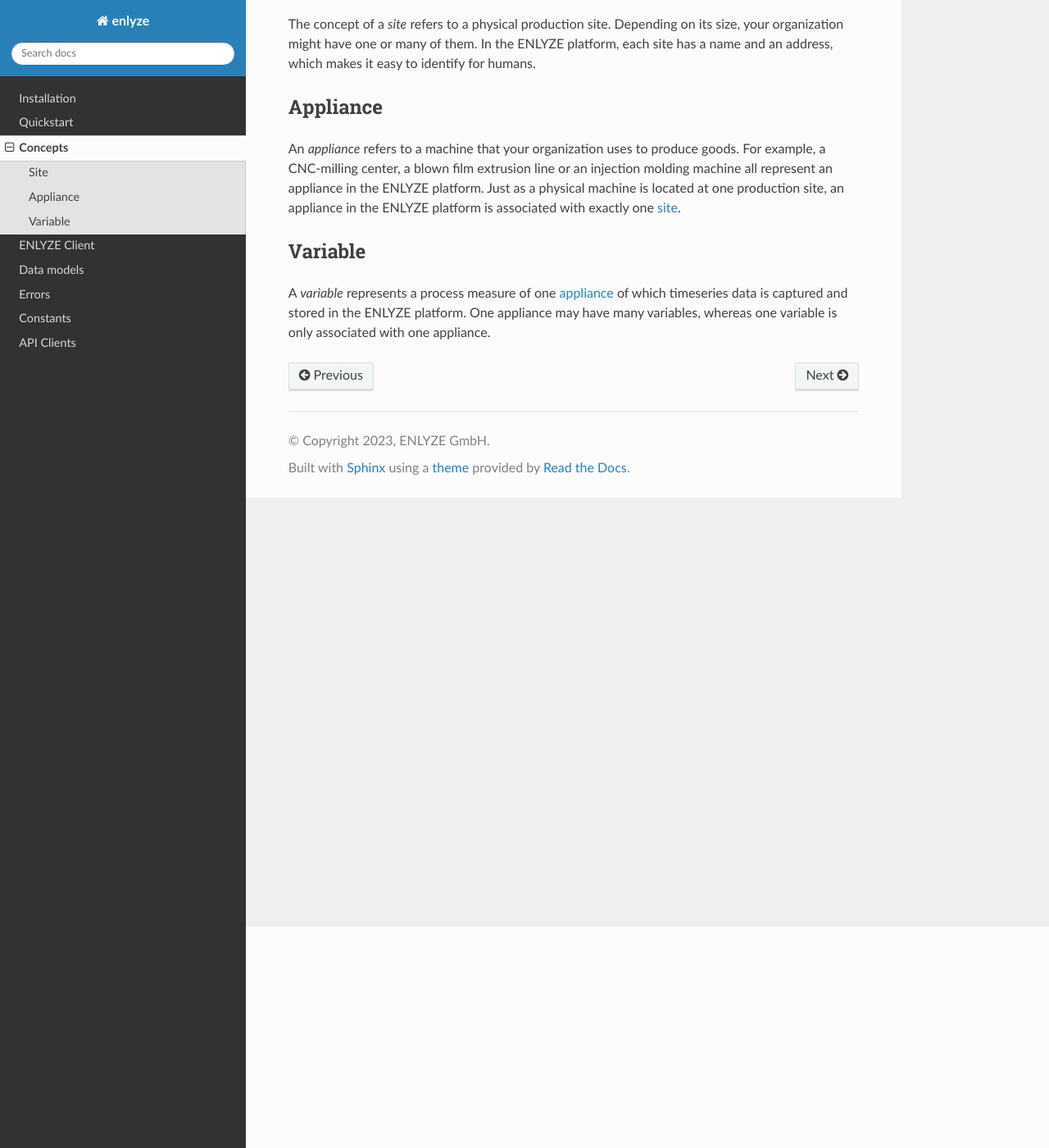
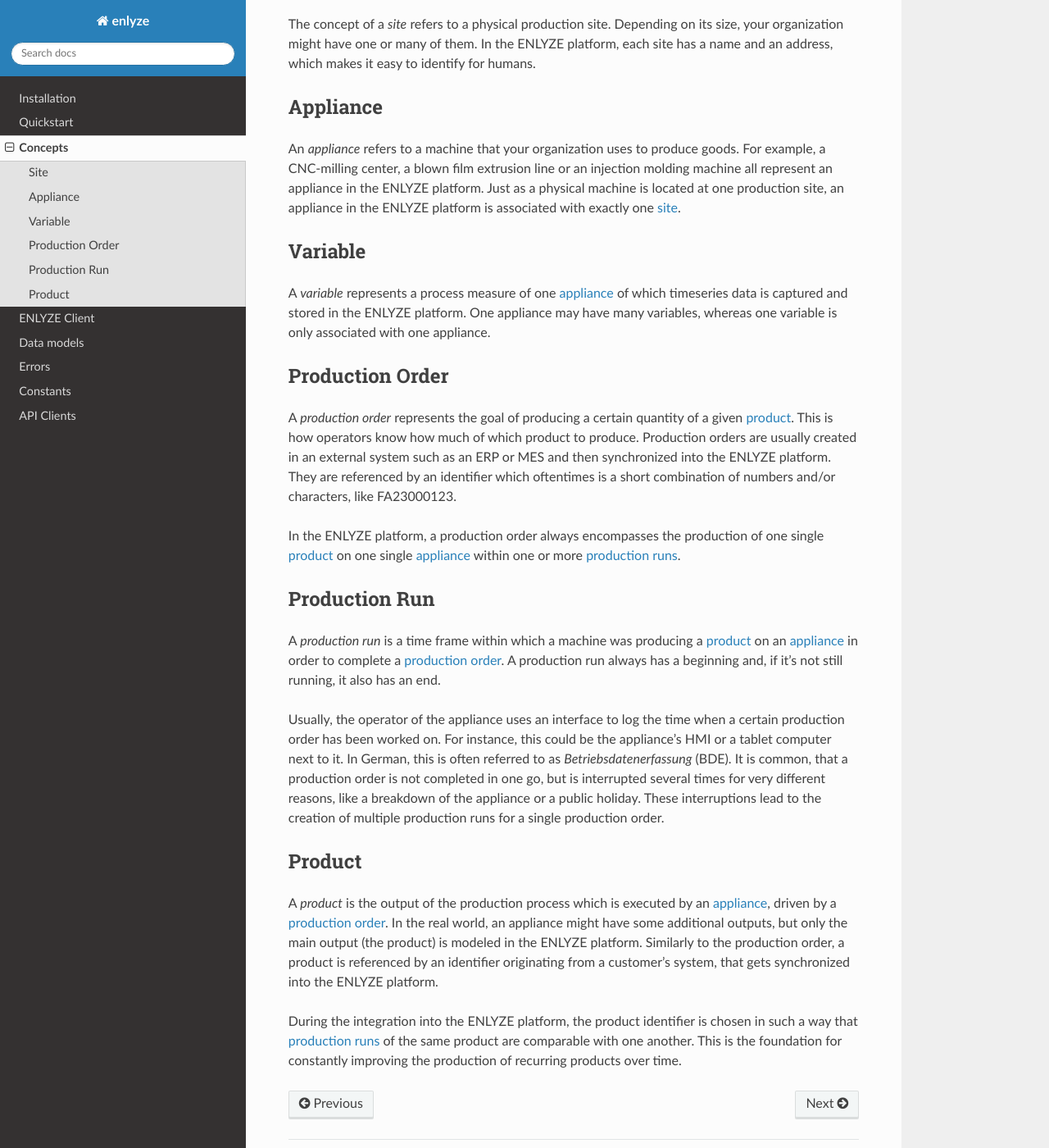
Before and after one commit to enlyze/enlyze-python, a Sphinx documentation site: the page built from docs/concepts.rst, in a window 1280 px wide and 1400 px high, scrolled down 270 px. Shown: the whole window at 82% size. Built offline with Sphinx 7.4.7 and the Read the Docs theme 2.0.0, drawn with Linux system fonts in a browser that asks for light colours.

Commit message:
docs: add concepts for production order, production run and product (#10)
Co-authored-by: Deniz Saner <d.saner@enlyze.com>
Co-authored-by: Deniz Saner <deniz.saner@rwth-aachen.de>

```diff
--- a/docs/concepts.rst
+++ b/docs/concepts.rst
@@ -32,3 +32,53 @@ Variable
 A *variable* represents a process measure of one :ref:`appliance <appliance>` of which
 timeseries data is captured and stored in the ENLYZE platform. One appliance may have
 many variables, whereas one variable is only associated with one appliance.
+
+.. _production_order:
+
+Production Order
+----------------
+
+A *production order* represents the goal of producing a certain quantity of a given
+:ref:`product <product>`. This is how operators know how much of which product to
+produce. Production orders are usually created in an external system such as an ERP or
+MES and then synchronized into the ENLYZE platform. They are referenced by an identifier
+which oftentimes is a short combination of numbers and/or characters, like FA23000123.
+
+In the ENLYZE platform, a production order always encompasses the production of one
+single :ref:`product <product>` on one single :ref:`appliance <appliance>` within one
+or more :ref:`production runs <production_run>`.
+
+.. _production_run:
+
+Production Run
+--------------
+
+A *production run* is a time frame within which a machine was producing a :ref:`product
+<product>` on an :ref:`appliance <appliance>` in order to complete a :ref:`production
+order <production_order>`. A production run always has a beginning and, if it's not
+still running, it also has an end.
+
+Usually, the operator of the appliance uses an interface to log the time when a certain
+production order has been worked on. For instance, this could be the appliance's HMI or
+a tablet computer next to it. In German, this is often referred to as *Betriebsdatenerfassung* (BDE).
+It is common, that a production order is not completed in one go, but is interrupted
+several times for very different reasons, like a breakdown of the appliance or a
+public holiday. These interruptions lead to the creation of multiple production runs
+for a single production order.
+
+.. _product:
+
+Product
+-------
+
+A *product* is the output of the production process which is executed by an
+:ref:`appliance <appliance>`, driven by a :ref:`production order <production_order>`. In
+the real world, an appliance might have some additional outputs, but only the main
+output (the product) is modeled in the ENLYZE platform. Similarly to the production order,
+a product is referenced by an identifier originating from a customer's system, that gets
+synchronized into the ENLYZE platform.
+
+During the integration into the ENLYZE platform, the product identifier is chosen in
+such a way that :ref:`production runs <production_run>` of the same product are
+comparable with one another. This is the foundation for constantly improving the
+production of recurring products over time.
--- a/docs/spelling_wordlist.txt
+++ b/docs/spelling_wordlist.txt
@@ -1,3 +1,4 @@
+Betriebsdatenerfassung
 CNC
 JSON
 ResamplingMethod
```
